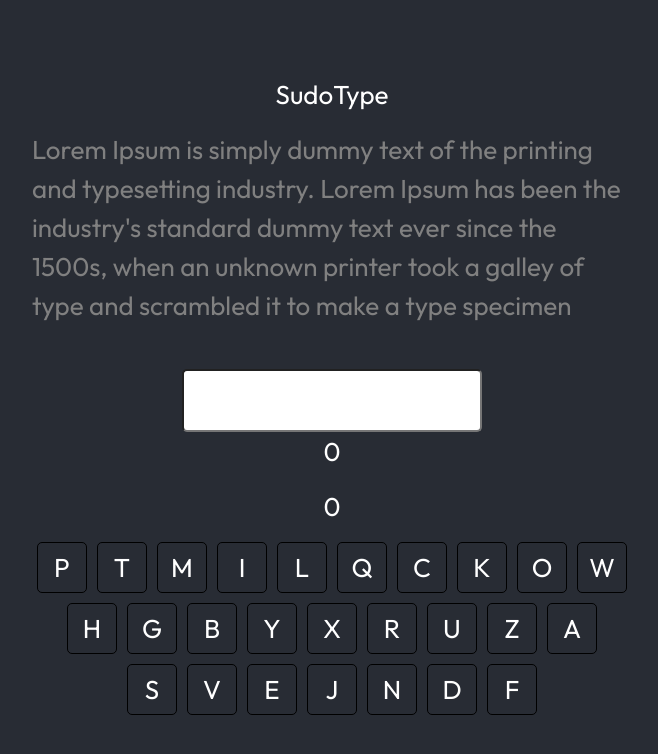
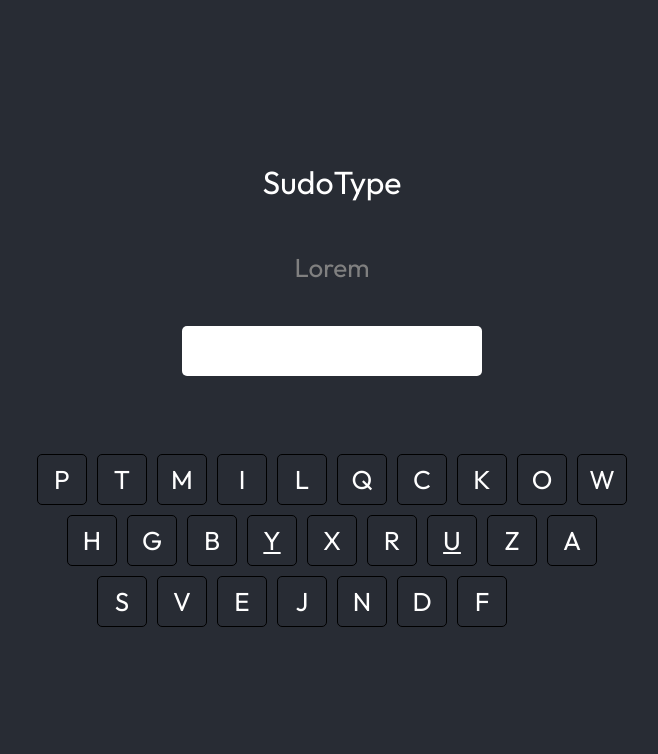
Before and after one commit to TheIvanHu/Knoggin, a React app: page /sudotype in a window 1280 px wide. Both pictures are taken after a click on the picture 925 px from the left and 579 px from the top of the page. Shown: the top 754 px of the page, without its empty margins (308-966 px from the left). Built offline with nearby package versions, Linux system fonts and the light colour scheme; the HTML template or start-up script is replaced by a standard one.

Commit message:
chore: clean up ui

```diff
--- a/src/pages/SudoType.tsx
+++ b/src/pages/SudoType.tsx
@@ -1,9 +1,8 @@
 import * as React from "react";
 import "./styles.scss";
-import { useNavigate } from "react-router-dom";
 import { textToMatch, keys } from "./constants";
 
-const KeyBox: React.FC<any> = ({ letter }) => {
+const KeyBox: React.FC<any> = ({ letter, addUnderline }) => {
   return (
     <div
       style={{
@@ -12,6 +11,7 @@ const KeyBox: React.FC<any> = ({ letter }) => {
         padding: "5px",
         width: "50px",
         textAlign: "center",
+        textDecoration: addUnderline ? "underline" : "none",
       }}
     >
       {letter.toUpperCase()}
@@ -19,7 +19,13 @@ const KeyBox: React.FC<any> = ({ letter }) => {
   );
 };
 
-const KeyRow: React.FC<any> = ({ keys }) => {
+interface KeyRowProps {
+  keys: string[];
+  addUnderline?: boolean;
+  style?: React.CSSProperties;
+}
+
+const KeyRow: React.FC<KeyRowProps> = ({ keys, addUnderline, style }) => {
   return (
     <div
       style={{
@@ -27,9 +33,15 @@ const KeyRow: React.FC<any> = ({ keys }) => {
         flexDirection: "row",
         gap: "10px",
         marginBottom: "10px",
+        ...style,
       }}
     >
       {keys.map((letter, key) => {
+        const underline = key == 3 || key == 6 ? addUnderline : false;
+        if (addUnderline) {
+          return <KeyBox key={key} letter={letter} addUnderline={underline} />;
+        }
+
         return <KeyBox key={key} letter={letter} />;
       })}
     </div>
@@ -37,15 +49,20 @@ const KeyRow: React.FC<any> = ({ keys }) => {
 };
 
 const KeyBoard: React.FC<any> = ({ randomKeys }) => {
-  let firstTenKeys = randomKeys.slice(0, 10);
-  let secondNineKeys = randomKeys.slice(10, 19);
-  let thirdSevenKeys = randomKeys.slice(19, 26);
+  let first = randomKeys.slice(0, 10);
+  let second = randomKeys.slice(10, 19);
+  let third = randomKeys.slice(19, 26);
 
   return (
     <>
-      <KeyRow keys={firstTenKeys} />
-      <KeyRow keys={secondNineKeys} />
-      <KeyRow keys={thirdSevenKeys} />
+      <KeyRow keys={first} />
+      <KeyRow keys={second} addUnderline />
+      <KeyRow
+        keys={third}
+        style={{
+          transform: "translate(-30px, 0)",
+        }}
+      />
     </>
   );
 };
@@ -78,6 +95,12 @@ const SudoType: React.FC = () => {
       return;
     }
 
+    const isAlphabet = /[a-zA-Z0-9-_ ]/.test(String.fromCharCode(e.keyCode));
+
+    if (!isAlphabet) {
+      return;
+    }
+
     let convertedKey;
     if (e.key === " ") {
       convertedKey = " ";
@@ -100,6 +123,11 @@ const SudoType: React.FC = () => {
     // Check if the new correct text is the same as the text to match
     if (textToMatch.indexOf(newCorrectText) === 0) {
       setCorrectText(newCorrectText);
+
+      if (newCorrectText.length === textToMatch.length) {
+        setIsGameOver(true);
+        calculateWpm();
+      }
     } else if (/[a-zA-Z0-9-_ ]/.test(String.fromCharCode(e.keyCode))) {
       setAmountOfWrongLetters(amountOfWrongLetters + 1);
     }
@@ -116,9 +144,19 @@ const SudoType: React.FC = () => {
     setRandomKeys(copyKeys.sort(() => Math.random() - 0.5));
   }, []);
 
+  React.useEffect(() => {
+    if (isGameOver) {
+      setIsGameStarted(false);
+
+      console.log("Wpm: ", wpm);
+      console.log("Characters wrong: ", amountOfWrongLetters);
+    }
+  }, [isGameOver]);
+
   return (
     <div id="home">
-      <p>SudoType</p>
+      <h2>SudoType</h2>
+      <br />
 
       <div
         style={{
@@ -136,6 +174,7 @@ const SudoType: React.FC = () => {
       <br />
 
       <input
+        autoFocus
         className="input-race"
         onKeyDown={onKeyDown}
         onKeyUp={onKeyUp}
@@ -143,10 +182,15 @@ const SudoType: React.FC = () => {
         // onChange={value => this.handleChange(value)}
         // maxLength={quote.length}
         // disabled={disabled || finished}
+        style={{
+          border: "none",
+          outline: "none",
+          height: "50px",
+        }}
       />
 
-      <p> {amountOfWrongLetters} </p>
-      <p> {wpm} </p>
+      <br />
+      <br />
 
       <KeyBoard randomKeys={randomKeys} />
     </div>
--- a/src/pages/constants.ts
+++ b/src/pages/constants.ts
@@ -27,5 +27,5 @@ export const keys = [
   "m",
 ];
 
-export const textToMatch =
-  "Lorem Ipsum is simply dummy text of the printing and typesetting industry. Lorem Ipsum has been the industry's standard dummy text ever since the 1500s, when an unknown printer took a galley of type and scrambled it to make a type specimen book. It has survived not only five centuries, but also the leap into electronic typesetting, remaining essentially unchanged. It was popularised in the 1960s with the release of Letraset sheets containing Lorem Ipsum passages, and more recently with desktop publishing software like Aldus PageMaker including versions of Lorem Ipsum.";
+export const textToMatch = "Lorem";
+//"Lorem Ipsum is simply dummy text of the printing and typesetting industry.";
```
